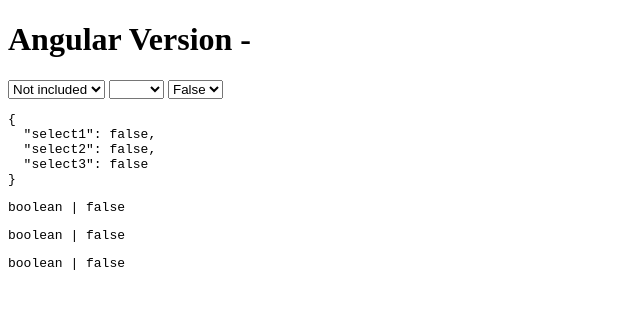
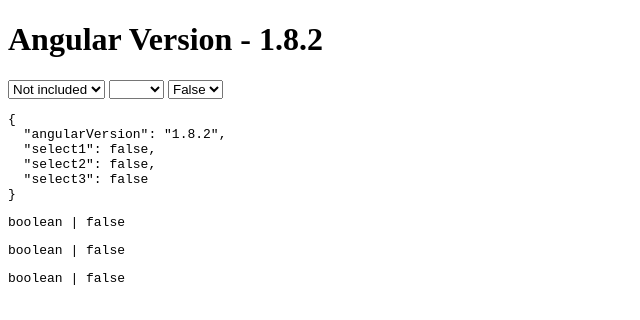
Before and after one commit to daon/angular-option-bool, a plain HTML site: page index.html in a window 1280 px wide. Shown: the whole page, without its empty margins (0-640 px from the left). Drawn offline with nearby package versions, Linux system fonts and the light colour scheme.

Commit message:
Update index.html

```diff
--- a/index.html
+++ b/index.html
@@ -8,7 +8,7 @@
 <body>
 
   <div ng-app="app" ng-controller="MainCtrl as vm">
-    <h1>Angular Version - {{ angular.version.full }}</h1>
+    <h1>Angular Version - {{ vm.angularVersion }}</h1>
 
     <select ng-model="vm.select1"
             ng-options="o.v as o.n for o in [{ n: 'Not included', v: false }, { n: 'Included', v: true }]">
@@ -39,6 +39,7 @@
 
       app.controller('MainCtrl', ['$scope', function($scope) {
         var vm = this;
+        vm.angularVersion = angular.version.full;
         vm.select1 = false;
         vm.select2 = false;
         vm.select3 = false;
```
